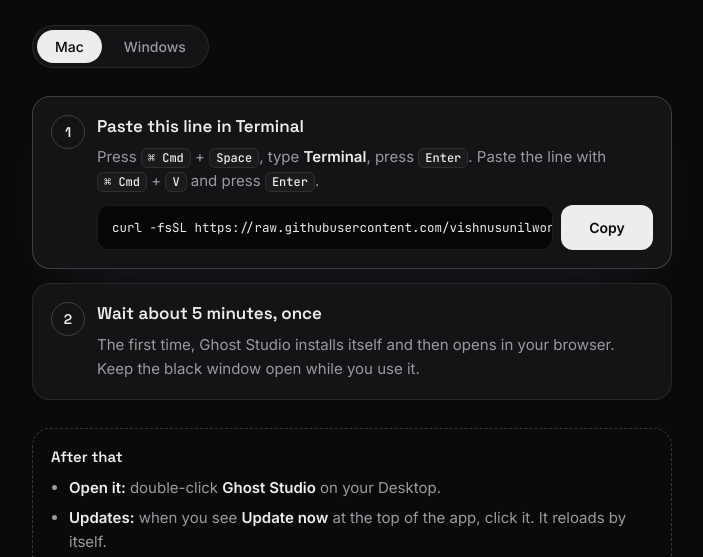
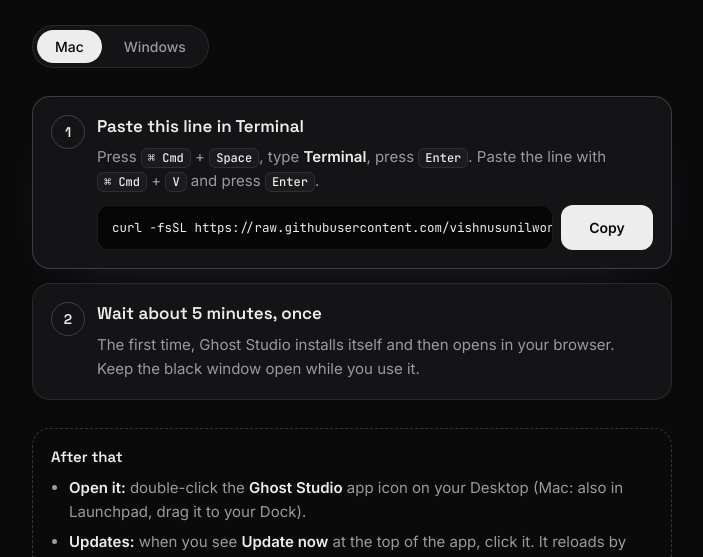
Before and after one commit to vishnusunilwork-lgtm/ghost-studio, a plain HTML site: page docs/index.html in a window 1280 px wide. Shown: the part 241-798 px from the top of the page, without its empty margins (288-991 px from the left). Drawn offline with Linux system fonts and the light colour scheme.

Commit message:
1.5.1: Mac installer makes a real Ghost Studio app icon (Desktop + Launchpad)
Co-Authored-By: Claude Opus 5.5 <noreply@anthropic.com>
Claude-Session: https://claude.ai/code/session_016P8hVm4yyB28pnbkxhJkTz

```diff
--- a/docs/index.html
+++ b/docs/index.html
@@ -88,7 +88,7 @@ footer{color:var(--faint);font-size:12.5px}
   <section class="then" aria-label="After setup">
     <h3>After that</h3>
     <ul>
-      <li><b>Open it:</b> double-click <b>Ghost Studio</b> on your Desktop.</li>
+      <li><b>Open it:</b> double-click the <b>Ghost Studio</b> app icon on your Desktop (Mac: also in Launchpad, drag it to your Dock).</li>
       <li><b>Updates:</b> when you see <b>Update now</b> at the top of the app, click it. It reloads by itself.</li>
       <li><b>Problem?</b> Click <b>Copy problem report</b> in the app and paste it to Vishnu on Slack.</li>
       <li><b>Stop it:</b> close the black window.</li>
```
Also changed, not shown: 3 other files.
